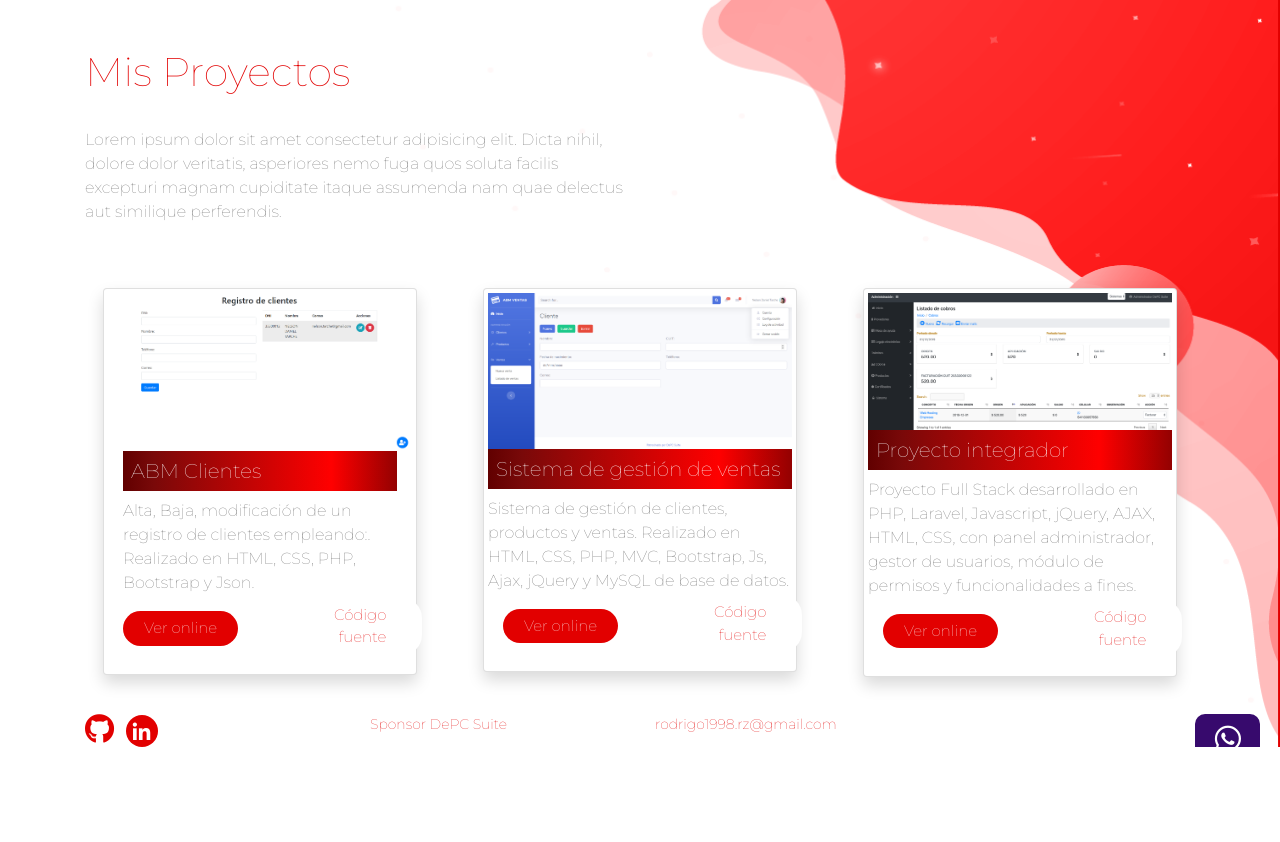
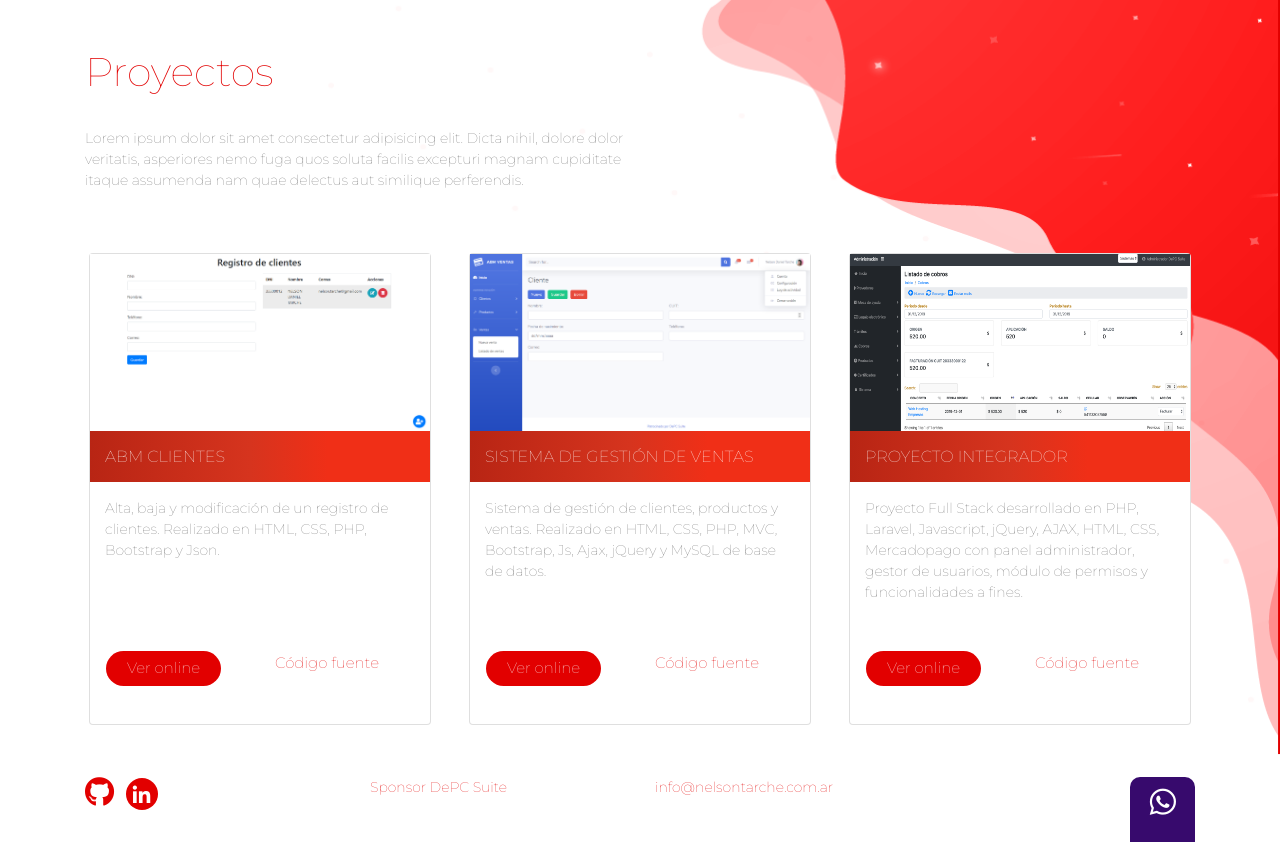
Before and after one commit to rozapa1998/portfolio, a PHP site: page /proyectos.html in a window 1280 px wide. Shown: the part 56-898 px from the top of the page. Before the commit the page ends 803 px from the top, so only its background shows below. Run offline with PHP 8.4, Linux system fonts and the light colour scheme.

Commit message:
cambios proyectos

```diff
--- a/css/estilos.css
+++ b/css/estilos.css
@@ -6,18 +6,24 @@ h1{
 }
 p{
     color: #6A6A6A;
+    font-size: 16px;
+}
+#sobre-mi{
+    background-image: url("../images/sobre-mi-fondo.png");
+     background-repeat: no-repeat;
 }
 #proyectos{
-    background-image: url(../images/fondo-proyectos.png);
+    background-image: url("../images/sobre-mi-fondo.png");
+    background-repeat: no-repeat;
     background-size: 100%;
 }
 #proyectos main{
-    height: 83vh;
+
 }
 #contacto{
-    background-image: url(../images/fondo-contacto.png);
+    background-image: url("../images/fondo-contacto.png");
+    background-repeat: no-repeat;
     background-size: 100%;
-    background-repeat: no-repeat;
 }
 #contacto main{
     height: 83vh;
@@ -81,6 +87,30 @@ footer .fa-linkedin-in{
     color: white;
     background-color: #E20000;
 }
+#proyectos h2{
+    font-size: 16px;
+    text-transform: uppercase;
+    color: white;
+    padding: 0px;
+    margin: 0px;
+}
+#proyectos p{
+    font-size: 14px;
+    height: 105px;
+}
+#proyectos img{
+    height: 177px;
+}
+.color-gradiente{
+background: rgba(184,37,20,1);
+background: -moz-linear-gradient(left, rgba(184,37,20,1) 0%, rgba(214,52,30,1) 47%, rgba(240,47,23,1) 70%, rgba(240,47,23,1) 100%);
+background: -webkit-gradient(left top, right top, color-stop(0%, rgba(184,37,20,1)), color-stop(47%, rgba(214,52,30,1)), color-stop(70%, rgba(240,47,23,1)), color-stop(100%, rgba(240,47,23,1)));
+background: -webkit-linear-gradient(left, rgba(184,37,20,1) 0%, rgba(214,52,30,1) 47%, rgba(240,47,23,1) 70%, rgba(240,47,23,1) 100%);
+background: -o-linear-gradient(left, rgba(184,37,20,1) 0%, rgba(214,52,30,1) 47%, rgba(240,47,23,1) 70%, rgba(240,47,23,1) 100%);
+background: -ms-linear-gradient(left, rgba(184,37,20,1) 0%, rgba(214,52,30,1) 47%, rgba(240,47,23,1) 70%, rgba(240,47,23,1) 100%);
+background: linear-gradient(to right, rgba(184,37,20,1) 0%, rgba(214,52,30,1) 47%, rgba(240,47,23,1) 70%, rgba(240,47,23,1) 100%);
+filter: progid:DXImageTransform.Microsoft.gradient( startColorstr='#b82514', endColorstr='#f02f17', GradientType=1 );
+}
 .btn{
     background-color: #FFFFFF;
     color: #370A6D;
@@ -93,7 +123,7 @@ footer .fa-linkedin-in{
     color: #FFFFFF;
     background-color: #370A6D;
 }
-.btn-pdf{
+.btn-rojo{
     background-color: #E20000;
     color: white;
     font-size: 15px;
@@ -101,76 +131,10 @@ footer .fa-linkedin-in{
     padding: 5px 20px;
     font-weight: 100;
 }
+.link-rojo{
+    color: #E20000;
+    font-size: 15px;
+}
 .btn-pdf:hover{
     text-decoration: underline;
 }
-
-@media (max-width: 700px) {/* Para mobile */
-    #inicio {
-        background-size: 100%;
-        background-repeat: no-repeat;
-        background-position-y: 0px;
-        background-position-x: 0;
-    }
-}
-@media (max-width: 768px) {/* Para tablet */
-    #inicio {
-        background-size: 100%;
-        background-repeat: no-repeat;
-        background-position-y: -100px;
-        background-position-x: 0;
-    }
-}
-@media (max-width: 1200px) {/* Para monitores mas grandes */
-    #inicio {
-        background-size: 100%;
-        background-repeat: no-repeat;
-        background-position-y: -180px;
-        background-position-x: 0;
-    }
-}
-
-.gradiente{
-    background: rgb(97,0,0);
-    background: linear-gradient(90deg, rgba(97,0,0,1) 0%, rgba(121,9,9,1) 11%, rgba(255,0,0,1) 76%, rgba(147,1,1,1) 100%);
-    width: unset;
-
-}
-/*Color y tamaño de letra h2*/
-.blanco{
-color: #FFFFFF;
-font-size: 20px;
-}
-
-#proyectos{
-    background-image: url(../images/sobre-mi-fondo.png);
-    background-size: 100%;
-    background-repeat: no-repeat;
-}
-
-.abajo{
-    margin-top: 50px;
-}
-
-.whapp{
-    position: fixed;
-    text-align: right !important;
-}
-
-.btn-rojo{
-    color: white;
-    background-color: #E20000;
-    font-size: 15px;
-    border-radius: 20px;
-    padding: 5px 20px;
-    font-weight: 100;
-}
-
-.btn-blanco{
-    color: #E20000;
-    background-color: #FFFFFF;
-    font-size: 15px;
-    margin-left: 175px;
-    margin-top: -65px;
-    text-align: right;
-}
--- a/proyectos.html
+++ b/proyectos.html
@@ -4,19 +4,17 @@
 <head>
     <meta charset="UTF-8">
     <meta name="viewport" content="width=device-width, initial-scale=1.0">
-    <title>Mis Proyectos</title>
+    <title>Proyectos</title>
     <link rel="stylesheet" href="css/fontawesome/css/all.min.css">
     <link rel="stylesheet" href="css/fontawesome/css/fontawesome.min.css">
     <link rel="stylesheet" href="css/bootstrap/css/bootstrap.min.css">
-    <link
-        href="https://fonts.googleapis.com/css2?family=Montserrat:wght@100,200,300,400,500,600,700,800.900&display=swap"
-        rel="stylesheet">
+    <link href="https://fonts.googleapis.com/css2?family=Montserrat:wght@100,200,300,400,500,600,700,800.900&display=swap" rel="stylesheet">
     <link rel="stylesheet" href="css/estilos.css">
     <script src="css/bootstrap/js/bootstrap.min.js"></script>
     <script src="js/jquery-3.5.1.min.js"></script>
     <script src="css/bootstrap/js/bootstrap.bundle.min.js"></script>
 </head>
-<!--Barra de navegacion-->
+
 <body id="proyectos">
     <header>
         <div class="container">
@@ -41,7 +39,7 @@
                     </li>
                 </ul>
                 <div class="form-inline my-2 my-lg-0">
-                        <a href="" class="btn btn-pdf">Descargar mi CV <i class="fas fa-download"></i></a>
+                    <a href="" class="btn btn-rojo">Descargar mi CV <i class="fas fa-download"></i></a>
                 </div>
             </div>
         </nav>
@@ -51,99 +49,94 @@
         <div class="container">
             <div class="row">
                 <div class="col-12 mt-sm-5">
-                    <h1>Mis Proyectos</h1>
+                    <h1>Proyectos</h1>
                 </div>
             </div>
             <div class="row">
                 <div class="col-sm-6 col-12 mt-4">
-                    <p>Lorem ipsum dolor sit amet consectetur adipisicing elit. Dicta nihil, dolore dolor veritatis,
-                        asperiores nemo fuga quos soluta facilis excepturi magnam cupiditate itaque assumenda nam quae
-                        delectus aut similique perferendis.</p>
+                    <p>Lorem ipsum dolor sit amet consectetur adipisicing elit. Dicta nihil, dolore dolor veritatis, asperiores nemo fuga quos soluta facilis excepturi magnam cupiditate itaque assumenda nam quae delectus aut similique perferendis.</p>
                 </div>
             </div>
-
-
-            <!--Cartas de proyectos-->
             <div class="row">
-                <div class="col-4 p-5">
-                    <div class="row card shadow p-1">
+            	<div class="col-sm-4 col-12">
+            		<div class="row card m-1">
             			<img src="images/abmclientes.png" alt="ABM Clientes" title="ABM Clientes" class="img-fluid">
-                        <div class="col-12">
-                            <h2 class="gradiente blanco p-2">ABM Clientes</h2>
+            			<div class="col-12 color-gradiente py-3">
+            				<h2>ABM Clientes</h2>
             			</div>
-                        <div class="col-12">
-                            <p>Alta, Baja, modificación de un registro de clientes empleando:. Realizado en HTML, CSS,
-                                PHP, Bootstrap y Json.</p>
+            			<div class="col-12 py-3">
+            			<p>Alta, baja y modificación de un registro de clientes. Realizado en HTML, CSS, PHP, Bootstrap y Json.</p>
             			</div>
+            			<div class="row p-3 pb-0">
 	            			<div class="col-6">
 	            				<a href="https://nelsontarche.com.ar/sistema/abmclientes/" class="btn btn-rojo" target="_blank">Ver online</a>
 	            			</div>
 	            			<div class="col-6">
-                            <a href="https://github.com/depcsuite/abmclientes" class="btn btn-blanco" target="_blank">Código fuente</a>
+	            				<a href="https://github.com/depcsuite/abmclientes" class="link-rojo" target="_blank">Código fuente</a>
 	            			</div>
             			</div>
             		</div>
-
-
-
-
-                <div class="col-4 p-5">
-                    <div class="row card shadow p-1">
-                        <img src="images/abmventas.png" alt="Sistema de Gestión de Ventas"
-                            title="Sistema de Gestión de Ventas" class="img-fluid">
-                        <h2 class="gradiente blanco p-2">Sistema de gestión de ventas</h2>
-                        <p>Sistema de gestión de clientes, productos y ventas. Realizado en HTML, CSS, PHP, MVC,
-                            Bootstrap, Js, Ajax, jQuery y MySQL de base de datos.</p>
+            	</div>
+            	<div class="col-sm-4 col-12">
+            		<div class="row card m-1">
+            			<img src="images/abmventas.png" alt="Sistema de Gestión de Ventas" title="Sistema de Gestión de Ventas" class="img-fluid">
+            			<div class="col-12 color-gradiente py-3">
+            				<h2>Sistema de gestión de ventas</h2>
+            			</div>
+            			<div class="col-12 py-3">
+            				<p>Sistema de gestión de clientes, productos y ventas. Realizado en HTML, CSS, PHP, MVC, Bootstrap, Js, Ajax, jQuery y MySQL de base de datos.</p>
+            			</div>
+            			<div class="row p-3 pb-0">
 	            			<div class="col-6">
 	            				<a href="https://nelsontarche.com.ar/sistema/abmclientes/" class="btn btn-rojo" target="_blank">Ver online</a>
 	            			</div>
 	            			<div class="col-6">
-                            <a href="https://github.com/depcsuite/abmclientes" class="btn btn-blanco"
-                                target="_blank">Código fuente</a>
+	            				<a href="https://github.com/depcsuite/abmclientes" class="link-rojo" target="_blank">Código fuente</a>
 	            			</div>
             			</div>
             		</div>
-
-
-
-
-                <div class="col-4 p-5">
-                    <div class="row card shadow p-1 pb-0">
+            	</div>
+            	<div class="col-sm-4 col-12">
+            		<div class="row card m-1">
             			<img src="images/sistema-admin.png" alt="Proyecto" title="Proyecto" class="img-fluid">
-                        <h2 class="gradiente blanco p-2">Proyecto integrador</h2>
-                        <p>Proyecto Full Stack desarrollado en PHP, Laravel, Javascript, jQuery, AJAX, HTML, CSS, con
-                            panel administrador, gestor de usuarios, módulo de permisos y funcionalidades a fines.</p>
+            			<div class="col-12 color-gradiente py-3">
+            				<h2>Proyecto integrador</h2>
+            			</div>
+            			<div class="col-12 py-3">
+            				<p>Proyecto Full Stack desarrollado en PHP, Laravel, Javascript, jQuery, AJAX, HTML, CSS, Mercadopago con panel administrador, gestor de usuarios, módulo de permisos y funcionalidades a fines.</p>
+            			</div>
+            			<div class="row p-3 pb-0">
 	            			<div class="col-6">
 	            				<a href="https://nelsontarche.com.ar/sistema/abmclientes/" class="btn btn-rojo" target="_blank">Ver online</a>
 	            			</div>
-                        <div class="col-6 text-right">
-                            <a href="https://github.com/depcsuite/abmclientes" class="btn btn-blanco" target="_blank">Código fuente</a>
+	            			<div class="col-6">
+	            				<a href="https://github.com/depcsuite/abmclientes" class="link-rojo" target="_blank">Código fuente</a>
+	            			</div>
             			</div>
             		</div>
             	</div>
 
             </div>
+
+        </div>
     </main>
-
-    <!--Zona Inferior-->
-    <footer class="abajo">
+    <footer>
         <div class="container">
-            <div class="row">
-                <div class="col-3">
+            <div class="row mt-5">
+                <div class="col-sm-3 col-12 text-sm-left text-center pb-sm-0 pb-3">
                     <a href="https://github.com" target="_blank" title="Github"><i class="fab fa-github"></i></a>
-                    <a href="https://www.linkedin.com/" target="_blank" title="Linkedin"><i
-                            class="fab fa-linkedin-in"></i></a>
+                    <a href="https://www.linkedin.com/in/nelson-daniel-tarche/" target="_blank" title="Linkedin"><i class="fab fa-linkedin-in"></i></a>
                 </div>
-                <div class="col-3">
+                <div class="col-sm-3 col-12 text-sm-left text-center pb-sm-0 pb-3">
                         Sponsor <a href="https://depcsuite.com" target="_blank" title="DEPCSUITE">DePC Suite</a>
                 </div>
-                <div class="col-3">
-                    <a href="mailto:rodrigo1998.rz@gmail.com">rodrigo1998.rz@gmail.com</a>
+                <div class="col-sm-3 col-12 text-sm-left text-center pb-sm-0 pb-3">
+                    <a href="mailto:info@depcsuite.com">info@nelsontarche.com.ar</a>
                 </div>
-                <div class="col-3 text-right">
-                    <a href="https://api.whatsapp.com/send?phone=541162423341" title="Whatsapp"><i
-                            class="fab fa-whatsapp whapp"></i></a>
+                <div class="col-sm-3 col-12 text-right">
+                    <a href="https://api.whatsapp.com/send?phone=541162423341" title="Whatsapp"><i class="fab fa-whatsapp"></i></a>
                 </div>
+
             </div>
         </div>
     </footer>
```
Lines whose indentation alone changed are shown as unchanged.
